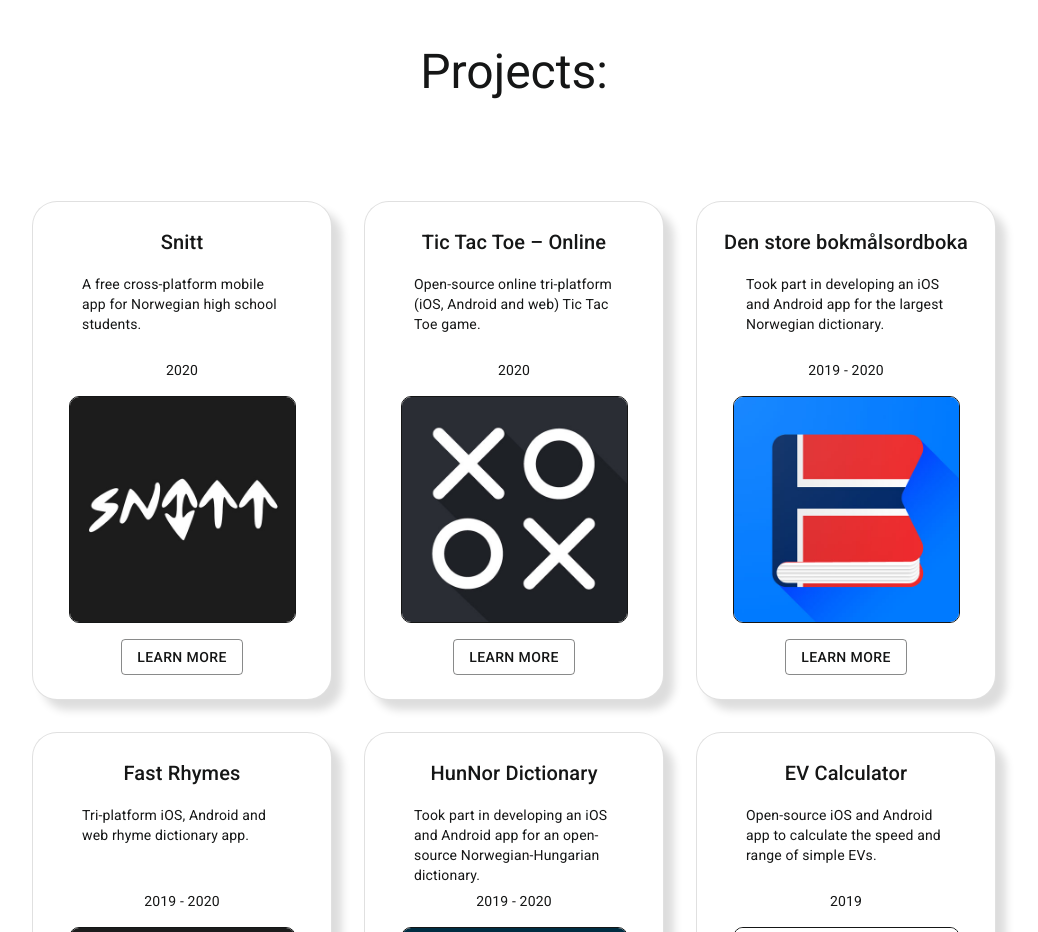
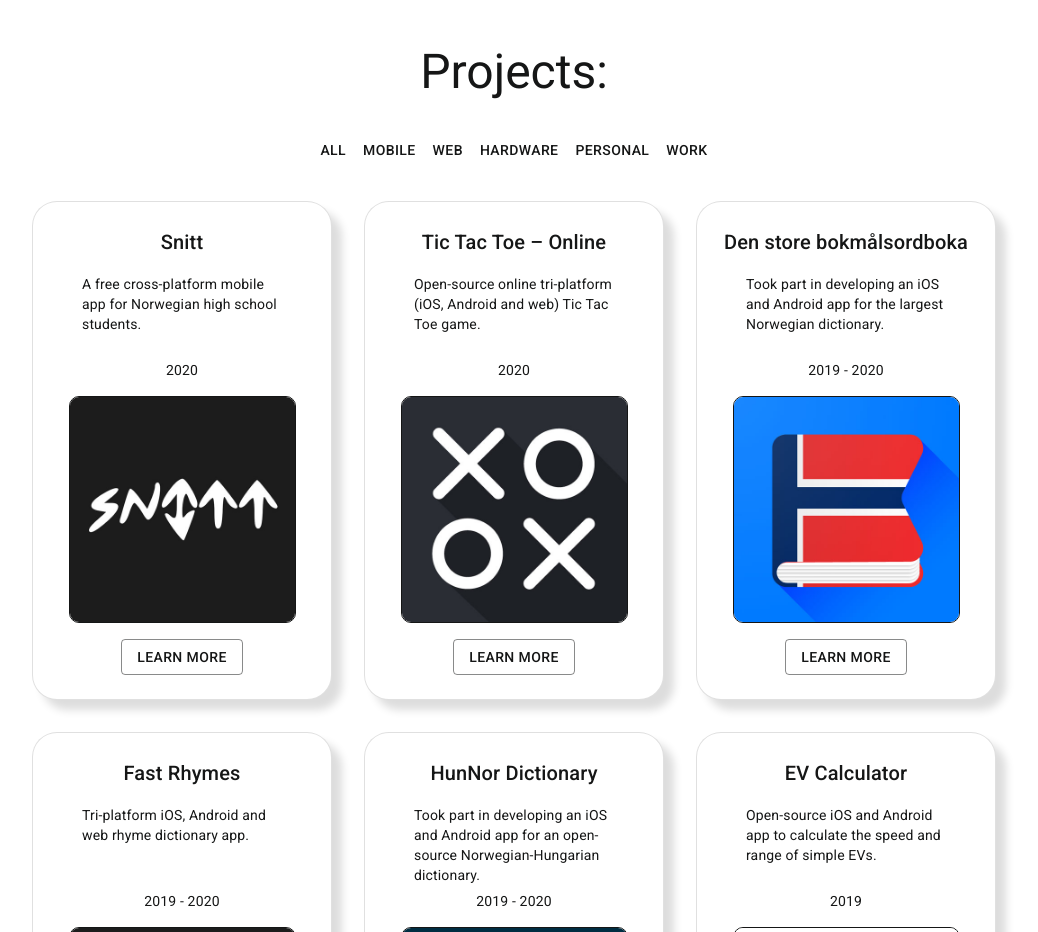
Before and after one commit to andordavoti/personal-website, a React (Create React App) app: page / in a window 1280 px wide. Shown: the part 880-1812 px from the top of the page, without its empty margins (126-1164 px from the left). Built offline with nearby package versions, Linux system fonts and the light colour scheme.

Commit message:
projects filter buttons

```diff
--- a/src/components/ProjectsGrid.tsx
+++ b/src/components/ProjectsGrid.tsx
@@ -1,4 +1,4 @@
-import React from 'react';
+import React, { useState, useEffect } from 'react';
 import ProjectItem from './ProjectItem';
 import { Container, Grid, Box } from '@material-ui/core';
 
@@ -8,8 +8,9 @@ import Button from '@material-ui/core/Button/Button';
 
 import { makeStyles } from '@material-ui/core/styles';
 import { projects } from '../lib/data';
+import { ProjectCategory } from '../lib/types';
 
-const useStyles = makeStyles({
+const useStyles = makeStyles((theme) => ({
     container: {
         display: 'flex',
         justifyContent: 'center',
@@ -23,10 +24,34 @@ const useStyles = makeStyles({
         alignItems: 'center',
         flexDirection: 'row',
     },
-});
+    activeCategory: {
+        color: theme.palette.text.primary,
+    },
+    inActiveCategory: {
+        color: theme.palette.text.secondary,
+    },
+}));
 
 const Projects: React.FC = () => {
+    const [activeCategory, setActiveCategory] = useState<'all' | ProjectCategory>('all');
+    const [activeProjects, setActiveProjects] = useState(projects);
+
+    useEffect(() => {
+        filterProjects(activeCategory);
+    }, [activeCategory]);
+
+    const filterProjects = (category: 'all' | ProjectCategory) => {
+        if (category === 'all') {
+            setActiveProjects(projects);
+        } else {
+            const filteredProjects = projects.filter((project) => project.categories.includes(category));
+            setActiveProjects(filteredProjects);
+        }
+    };
+
     const styles = useStyles();
+
+    const categories: ('all' | ProjectCategory)[] = ['all', 'mobile', 'web', 'hardware', 'personal', 'work'];
 
     return (
         <Box className={styles.container}>
@@ -38,11 +63,14 @@ const Projects: React.FC = () => {
 
             <div>
                 <ButtonGroup variant="text" color="primary" aria-label="text primary button group">
-                    <Button>All</Button>
-                    <Button>Mobile</Button>
-                    <Button>Web</Button>
-                    <Button>Personal</Button>
-                    <Button>Work</Button>
+                    {categories.map((category) => (
+                        <Button
+                            className={category === activeCategory ? styles.activeCategory : styles.inActiveCategory}
+                            onClick={() => setActiveCategory(category)}
+                        >
+                            {category}
+                        </Button>
+                    ))}
                 </ButtonGroup>
             </div>
 
@@ -50,10 +78,8 @@ const Projects: React.FC = () => {
 
             <Container maxWidth="lg">
                 <Grid container className={styles.projects}>
-                    {Object.values(projects).map((project, index) => {
-                        const ids = Object.keys(projects);
-                        const { name, subtitle, date, imgUrl } = project;
-                        return <ProjectItem key={name} id={ids[index]} {...{ name, subtitle, date, imgUrl }} />;
+                    {activeProjects.map(({ path, name, subtitle, date, imgUrl }) => {
+                        return <ProjectItem key={name} {...{ path, name, subtitle, date, imgUrl }} />;
                     })}
                 </Grid>
             </Container>
```
